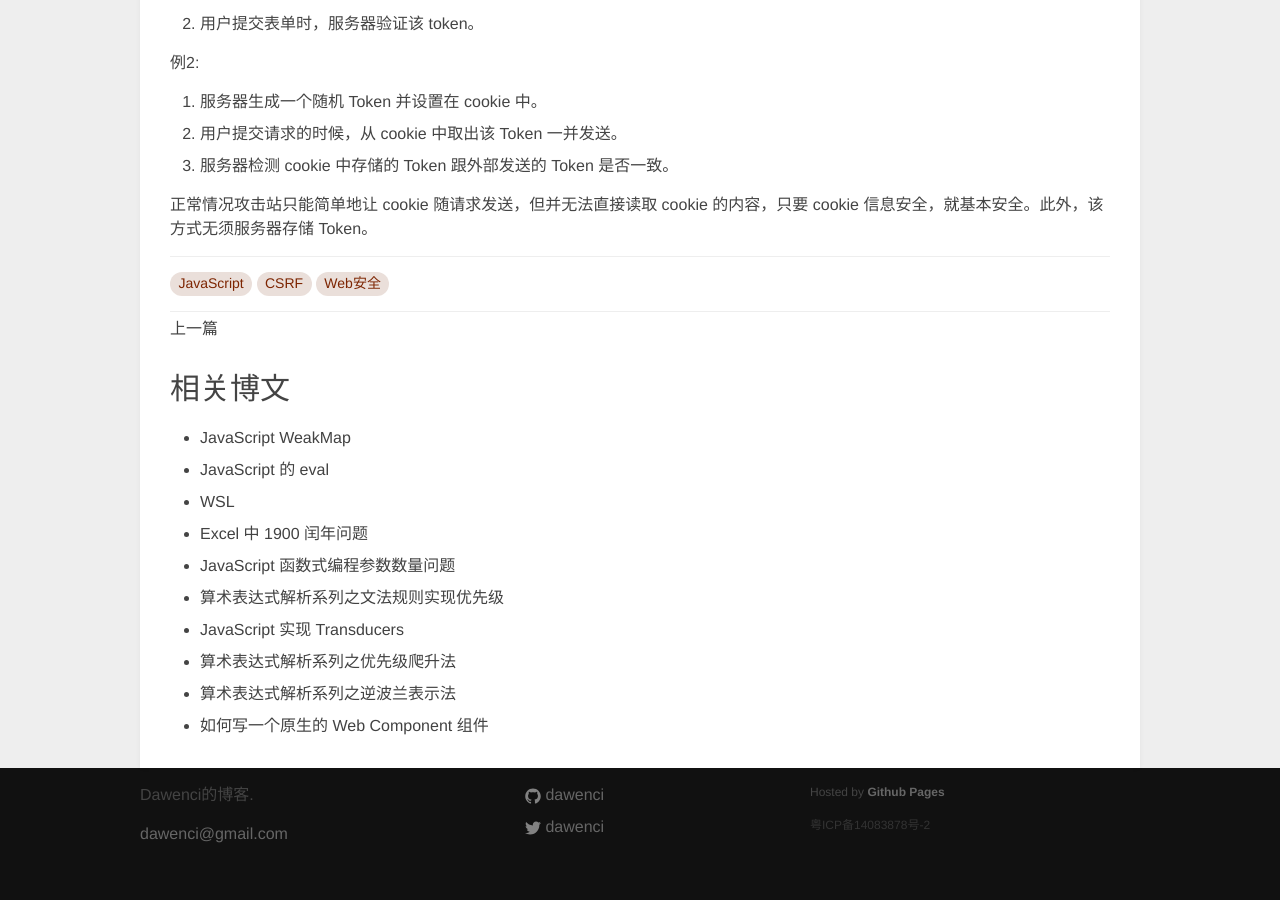
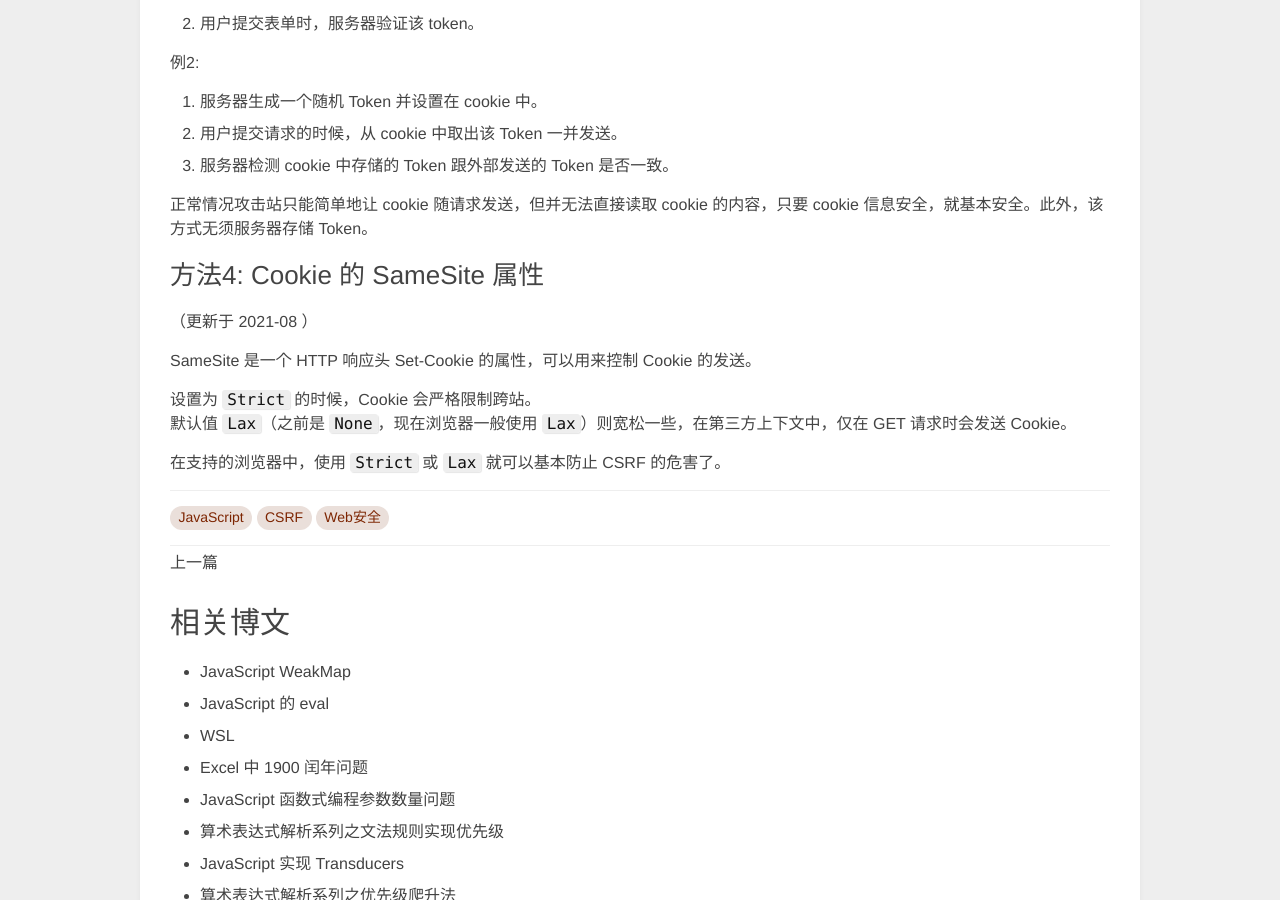
Before and after one commit to dawenci/dawenci.github.io, a Jekyll site: the page built from _posts/2016-12-05-csrf.md, in a window 1280 px wide and 900 px high, scrolled down 1337 px. Built offline with Jekyll 4.4.1, drawn with Linux system fonts in a browser that asks for light colours; comment, search, counter and statistics services are not loaded; a style sheet for code colours, icons or effects is not loaded; before the commit the page ends 2213 px from its top, so only the background shows below that.

Commit message:
Update 2016-12-05-csrf.md

```diff
--- a/_posts/2016-12-05-csrf.md
+++ b/_posts/2016-12-05-csrf.md
@@ -68,3 +68,13 @@ HTTP 请求首部中有个 Referer 字段，该字段会标明一个请求的来
 3. 服务器检测 cookie 中存储的 Token 跟外部发送的 Token 是否一致。
 
 正常情况攻击站只能简单地让 cookie 随请求发送，但并无法直接读取 cookie 的内容，只要 cookie 信息安全，就基本安全。此外，该方式无须服务器存储 Token。
+
+### 方法4: Cookie 的 SameSite 属性
+（更新于 2021-08 ）
+
+SameSite 是一个 HTTP 响应头 Set-Cookie 的属性，可以用来控制 Cookie 的发送。
+
+设置为 `Strict` 的时候，Cookie 会严格限制跨站。
+默认值 `Lax`（之前是 `None`，现在浏览器一般使用 `Lax`）则宽松一些，在第三方上下文中，仅在 GET 请求时会发送 Cookie。
+
+在支持的浏览器中，使用 `Strict` 或 `Lax` 就可以基本防止 CSRF 的危害了。
```
